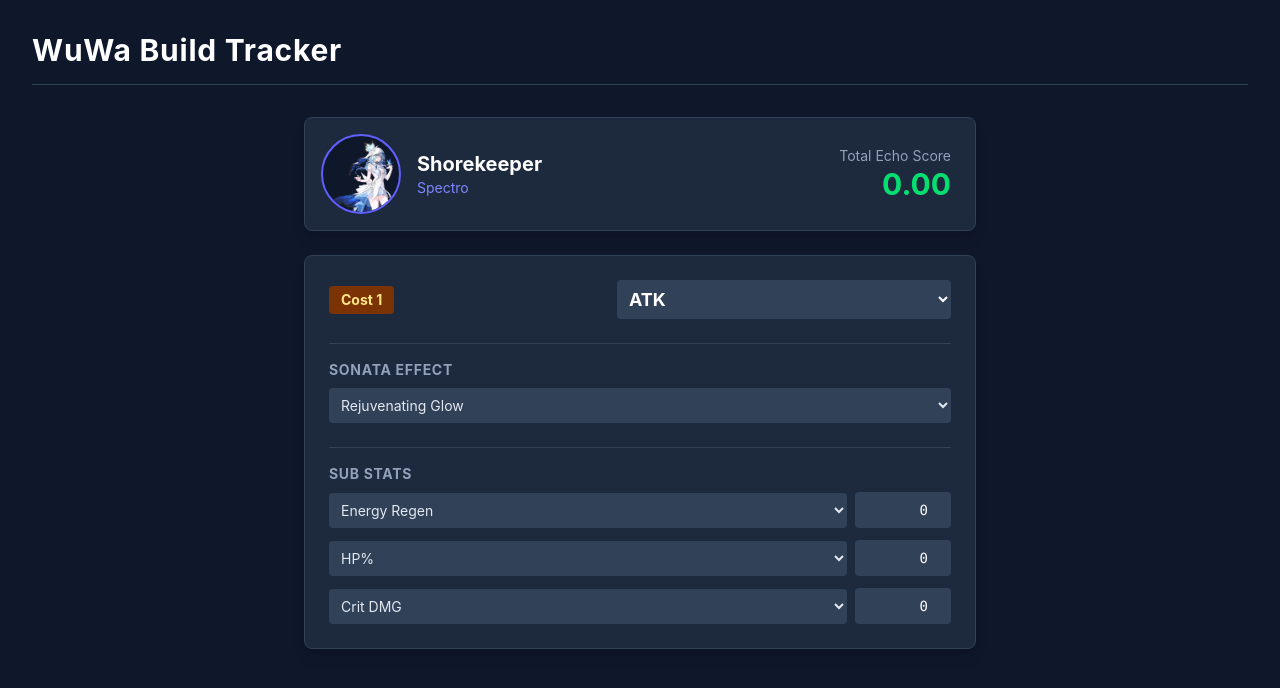
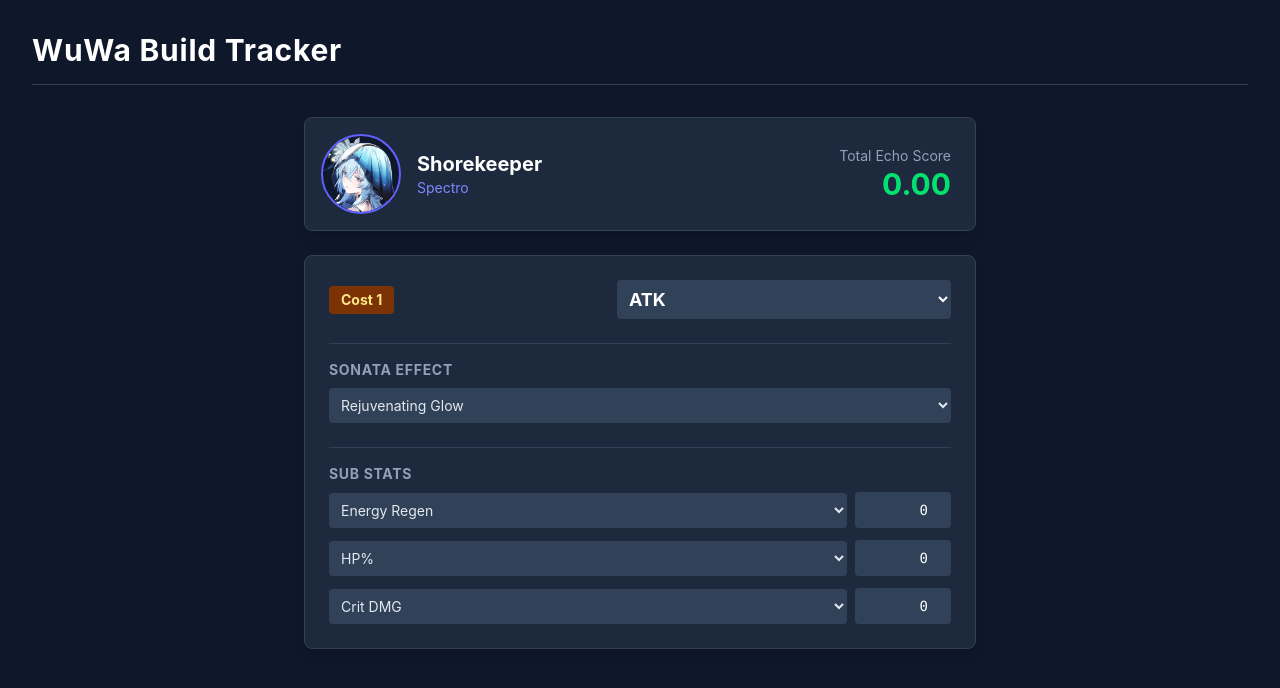
Before and after one commit to briansager/SolarisNexus, a React (Vite) app: page / in a window 1280 px wide. Shown: the top 688 px of the page. Built offline with nearby package versions, Linux system fonts and the light colour scheme.

Commit message:
changed shorekeeper icon

```diff
--- a/src/App.tsx
+++ b/src/App.tsx
@@ -2,7 +2,7 @@ import { useState } from 'react';
 import { charactersData } from './data';
 import { calculateEchoScore } from './scoring';
 import type { Echo, StatType, SubStat } from './types';
-import shorekeeperImg from './assets/shorekeeper.png';
+import shorekeeperIcon from './assets/shorekeeper-icon.png';
 import { sonataData } from './sonataData';
 
 // A list of all stats for the dropdowns
@@ -50,9 +50,9 @@ function App() {
         <div className="bg-slate-800 p-4 rounded-lg border border-slate-700 flex justify-between items-center shadow-lg">
           <div className="flex items-center gap-4">
             <img
-              src={shorekeeperImg}
+              src={shorekeeperIcon}
               alt="Shorekeeper"
-              className="w-20 h-20 object-cover object-top rounded-full border-2 border-indigo-500 bg-slate-900"
+              className="w-20 h-20 object-cover rounded-full border-2 border-indigo-500 bg-slate-900"
             />
             <div>
               <h2 className="text-xl font-bold text-white">{shorekeeper.name}</h2>
```
Also changed, not shown: src/assets/shorekeeper-icon.png (added).
